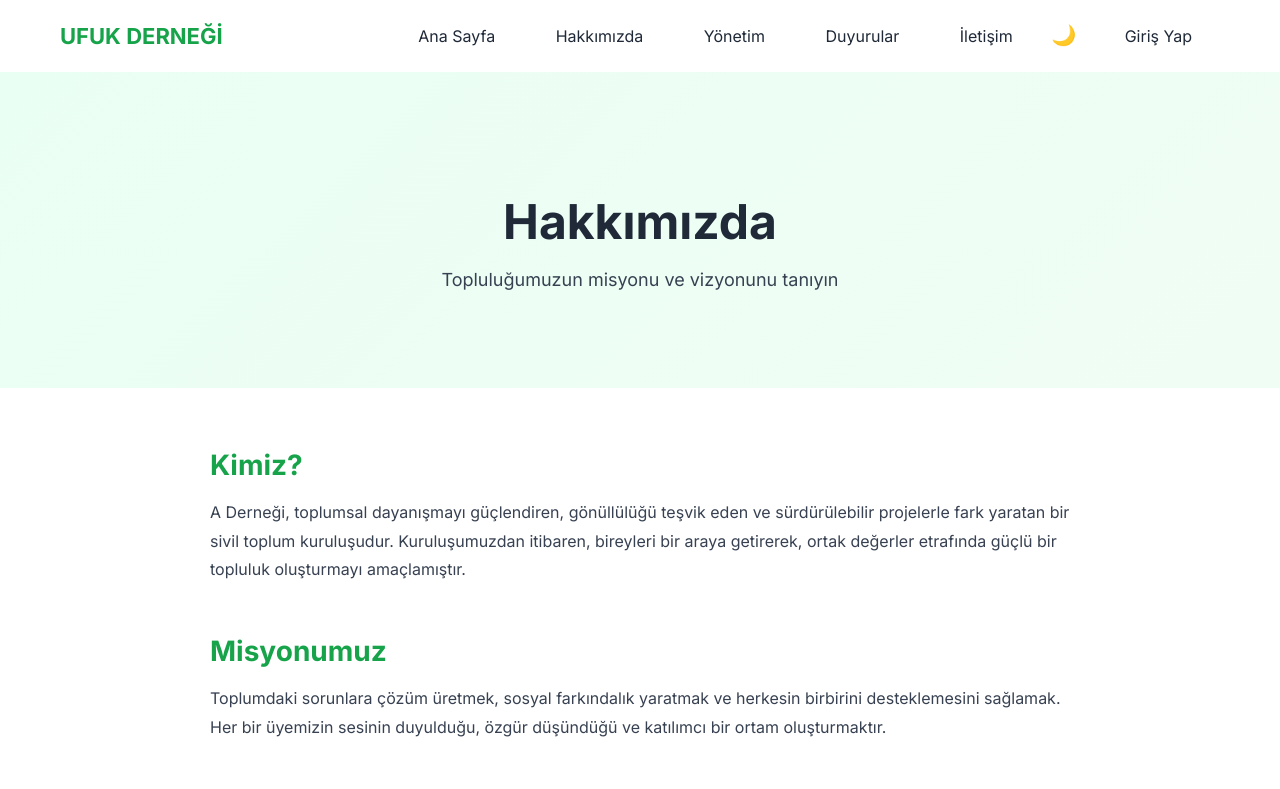
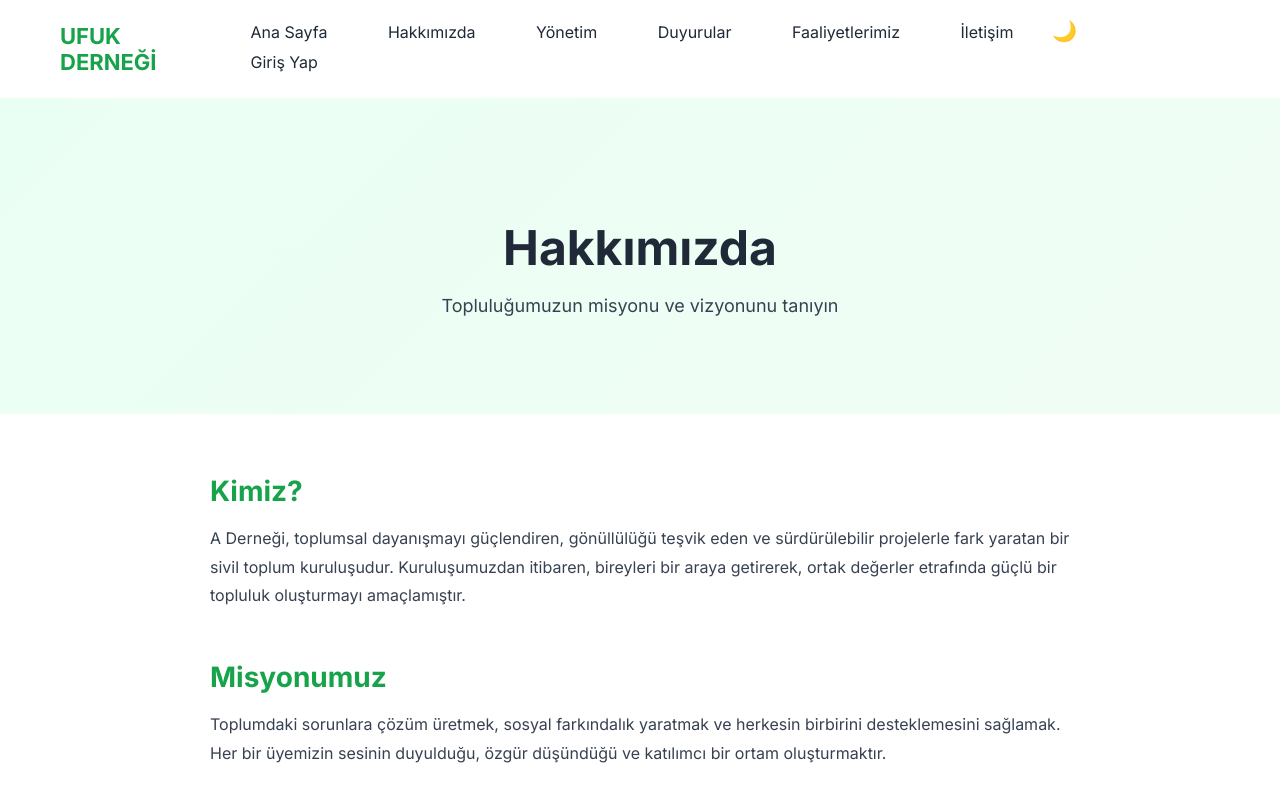
Before and after one commit to Eray24/association-website, a website: page about.html in a window 1280 px wide. Shown: the top 789 px of the page. Drawn offline with Linux system fonts and the light colour scheme.

Commit message:
Navbar: add 'Faaliyetlerimiz' link to top bar across pages

```diff
--- a/about.html
+++ b/about.html
@@ -17,6 +17,7 @@
         <a href="about.html">Hakkımızda</a>
         <a href="management.html">Yönetim</a>
         <a href="announcements.html">Duyurular</a>
+        <a href="announcements.html">Faaliyetlerimiz</a>
         <a href="contact.html">İletişim</a>
         <button id="theme-toggle" class="theme-toggle">🌙</button>
         <a href="login.html" class="login">Giriş Yap</a>
```
Also changed, not shown: announcements.html (+1 -0 lines), contact.html (+1 -0 lines), index.html (+1 -0 lines), login.html (+1 -0 lines), management.html (+1 -0 lines), register.html (+1 -0 lines).
